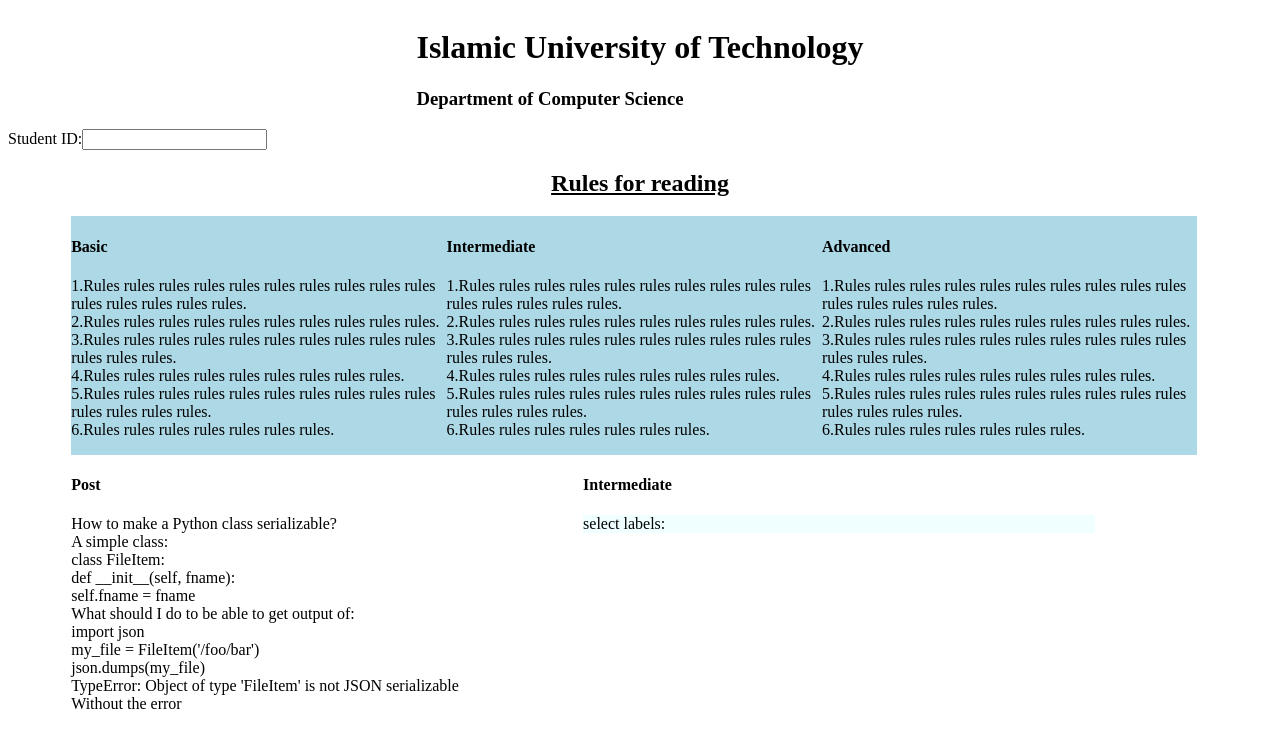
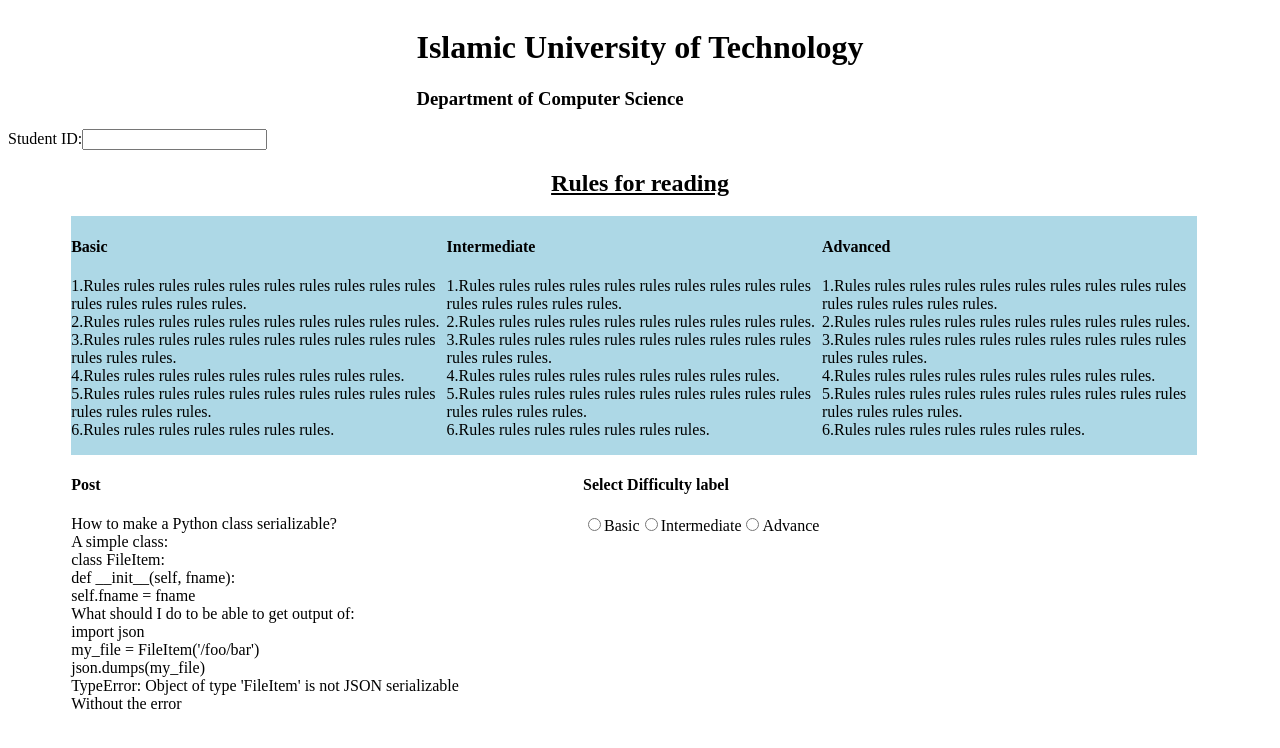
Before and after one commit to nawshin81/difficulty-labeling, a React (Create React App) app: page / in a window 1280 px wide. Shown: the top 748 px of the page. Built offline with nearby package versions, Linux system fonts and the light colour scheme.

Commit message:
difficulty label

```diff
--- a/package.json
+++ b/package.json
@@ -7,8 +7,10 @@
     "@testing-library/react": "^11.2.7",
     "@testing-library/user-event": "^12.8.3",
     "react": "^17.0.2",
+    "react-bootstrap": "^2.0.3",
     "react-bootstrap-floating-label": "^1.6.0",
     "react-dom": "^17.0.2",
+    "react-hook-form": "^7.21.0",
     "react-scripts": "4.0.3",
     "web-vitals": "^1.1.2"
   },
--- a/src/InputPart.js
+++ b/src/InputPart.js
@@ -1,12 +1,46 @@
 import React from "react";
+import { useState, useEffect } from "react";
+import { Form} from "react-bootstrap";
 import { FloatingLabel } from "react-bootstrap-floating-label";
 
 const InputPart = () => {
+  const rules = [{ id: 1, title: 'Hello World' },
+  { id: 2, title: 'Installation' }];
+  let arr= new Array(rules.length)
+  const [difficulty, setDifficulty] = useState();
+  const [collapse, setCollapse] = useState(true);
+  const handleChange = e => {
+    const target = e.target;
+    if (target.checked) {
+      setDifficulty(target.value);
+      setCollapse(false);
+    }
+  };
+
+  // useEffect(() => {
+  //   setCheckedState(arr.fill(false));
+  // }, difficulty);
+
+  const [checkedState, setCheckedState] = useState(
+    arr.fill(false)
+  );
+
+  const handleOnChange = (position) => {
+    const updatedCheckedState = checkedState.map((item, index) =>
+      index === position ? !item : item
+    );
+
+    setCheckedState(updatedCheckedState);
+  }
+
+
   return (
     <div>
       {/* <h2 style={{display: "flex",justifyContent: "center",
           alignItems: "center",textDecorationLine: 'underline'}}>Rules for reading</h2> */}
       <div style={{ width: "90%", paddingLeft: "5%" }}>
+
+
         <div style={{ float: "left", width: "45%" }}>
           <h4>Post</h4>
           <p>
@@ -33,13 +67,60 @@
             Without the error
           </p>
         </div>
+
+
         <div style={{ float: "left", width: "45%" }}>
-          <h4>Intermediate</h4>
-          <div style={{ height: "50%", backgroundColor: "azure" }}>
-            select labels:
-          </div>
-          <div style={{ height: "50%", backgroundColor: "azure" }}>
-              {/* <FloatingLabel
+          <h4>Select Difficulty label</h4>
+          <Form>
+            <div>
+              <label >
+                <input type="radio" value="Basic" checked={difficulty === 'Basic'}
+                  onChange={handleChange} />
+                <span>Basic</span>
+              </label>
+
+              <label >
+                <input type="radio" value="Intermediate" checked={difficulty === 'Intermediate'}
+                  onChange={handleChange} />
+                <span>Intermediate</span>
+              </label>
+
+              <label>
+                <input type="radio" value="Advance" checked={difficulty === 'Advance'}
+                  onChange={handleChange} />
+                <span>Advance</span>
+              </label>
+            </div>
+            {collapse ? (
+              <></>
+            ) : (
+              <>
+                <h3>Select Rules</h3>
+                <ul>
+                  {rules.map(({ id, title }, index) => {
+                    return (
+
+                          <div key={index}>
+                            <input
+                              type="checkbox"
+                              id={id}
+                              name={title}
+                              value={title}
+                              checked={checkedState[id]}
+                              onChange={() => handleOnChange(id)}
+                            />
+                            <label htmlFor={`custom-checkbox-${id}`}>{title}</label>
+                          </div>
+
+                    );
+                  })}
+                </ul>
+              </>
+            )}
+
+          </Form>
+          {/* <div style={{ height: "50%", backgroundColor: "azure" }}> */}
+          {/* <FloatingLabel
                 controlId="floatingTextarea"
                 label="Comments"
                 className="mb-3"
@@ -49,7 +130,7 @@
                   placeholder="Leave a comment here"
                 />
               </FloatingLabel> */}
-          </div>
+          {/* </div> */}
         </div>
 
         <br style={{ clear: "left" }} />
```
Also changed, not shown: 1 other file (tests, documents, lock files or other folders).
